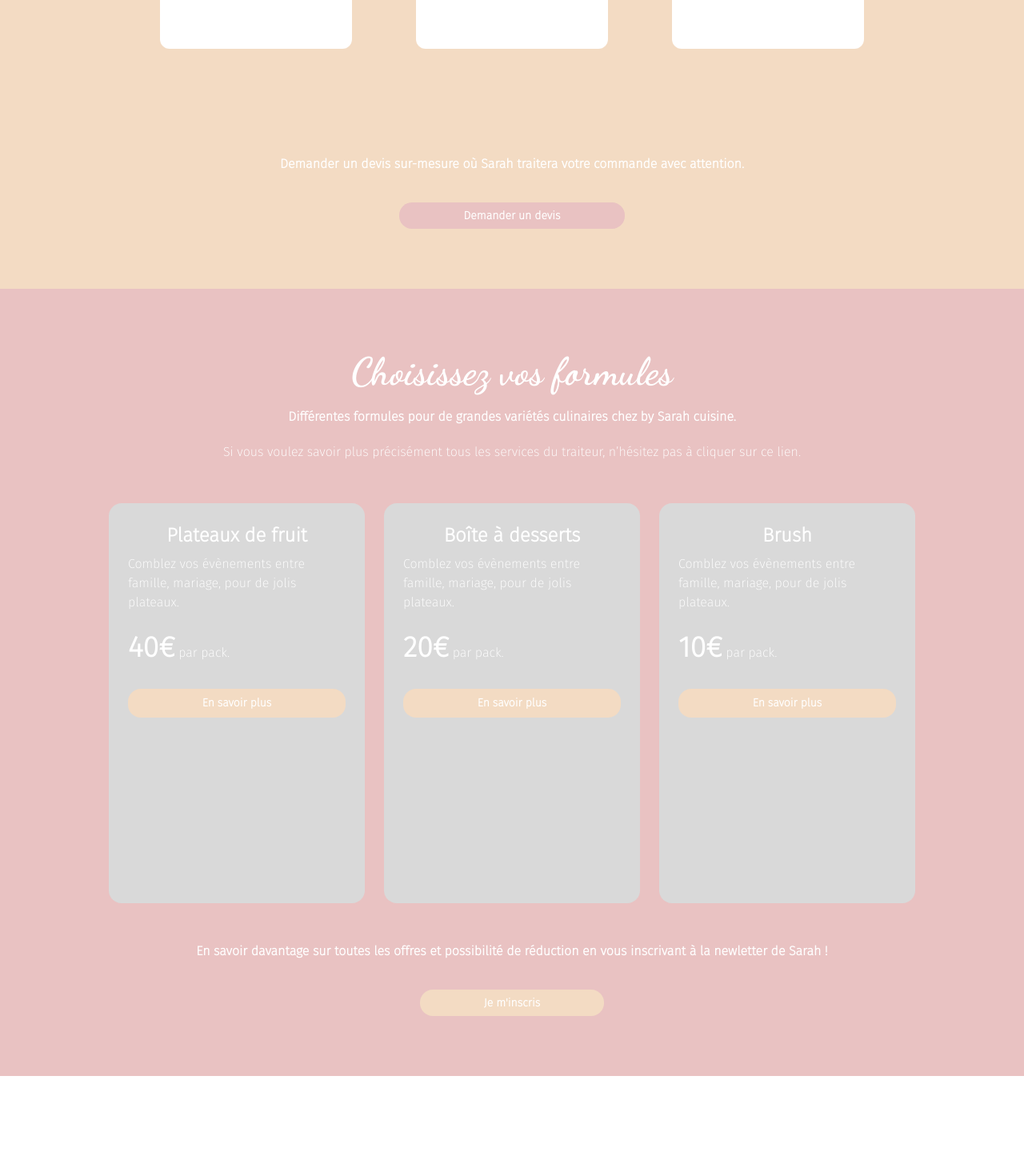
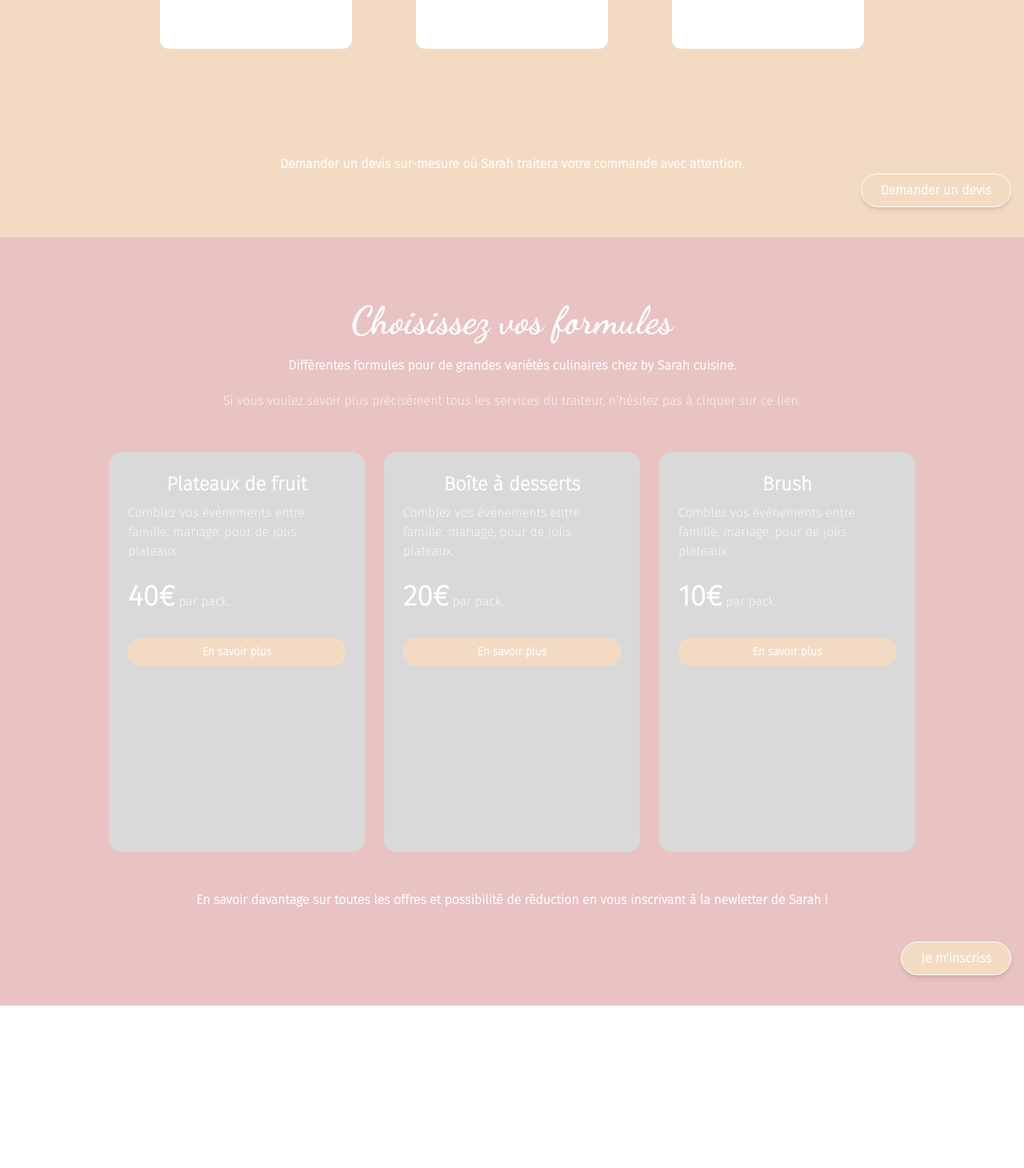
Before and after one commit to franzhopp/By-Sarah-Cuisine, a React (Vite) app: page / in a window 1280 px wide. Shown: the part 1570-3030 px from the top of the page at 80% size. Built offline with nearby package versions, Linux system fonts and the light colour scheme.

Commit message:
[ADD] buttons change

```diff
--- a/src/Components/Cards/cards.jsx
+++ b/src/Components/Cards/cards.jsx
@@ -93,12 +93,12 @@ const Cards = () => {
         En savoir davantage sur toutes les offres et possibilité de réduction en
         vous inscrivant à la newletter de Sarah !
         <div className="w-full mt-10">
-          <NavLink
-            to="/"
-            className="mt-8 p-20 bg-f3dbc3 rounded-2xl py-2 text-sm font-semibold text-white text-center hover:bg-slate-400"
-          >
-            {`Je m'inscris`}
-          </NavLink>
+        <NavLink
+          to="/devis-gratuit"
+          className="bg-f3dbc3 mr-4 shadow-md px-6 py-2 border rounded-3xl text-white md:block md:absolute md:right-0"
+        >
+          <p className="font-extrabold">{`Je m'inscris`}s</p>
+        </NavLink>
         </div>
       </div>
     </section>
--- a/src/Components/Section/section_duplicate.jsx
+++ b/src/Components/Section/section_duplicate.jsx
@@ -1,3 +1,5 @@
+import { NavLink } from "react-router-dom";
+
 const SectionDuplicate = () => {
   return (
     <section className="bg-f3dbc3 py-12 px-4 sm:py-16 sm:px-6 lg:px-8 lg:py-20 text-center">
@@ -59,18 +61,16 @@ const SectionDuplicate = () => {
             />
           </svg>
         </div>
-
       </div>
-        <div className="text-base text-white text-center font-sans-serif font-extrabold">
-       Demander un devis sur-mesure où Sarah traitera votre commande avec attention.
-        <div className="w-full mt-10">
-          <a
-            to="/"
-            className="mt-8 p-20 bg-e9c2c2 cursor-pointer rounded-2xl py-2 text-sm font-semibold text-white text-center hover:bg-slate-400"
-          >
-            {`Demander un devis`}
-          </a>
-        </div>
+      <div className="text-base text-white text-center font-sans-serif font-extrabold">
+        Demander un devis sur-mesure où Sarah traitera votre commande avec
+        attention.
+        <NavLink
+          to="/devis-gratuit"
+          className="bg-f3dbc3 mr-4 shadow-md px-6 py-2 border rounded-3xl text-white md:block md:absolute md:right-0"
+        >
+          <p className="font-extrabold">Demander un devis</p>
+        </NavLink>
       </div>
     </section>
   );
```
